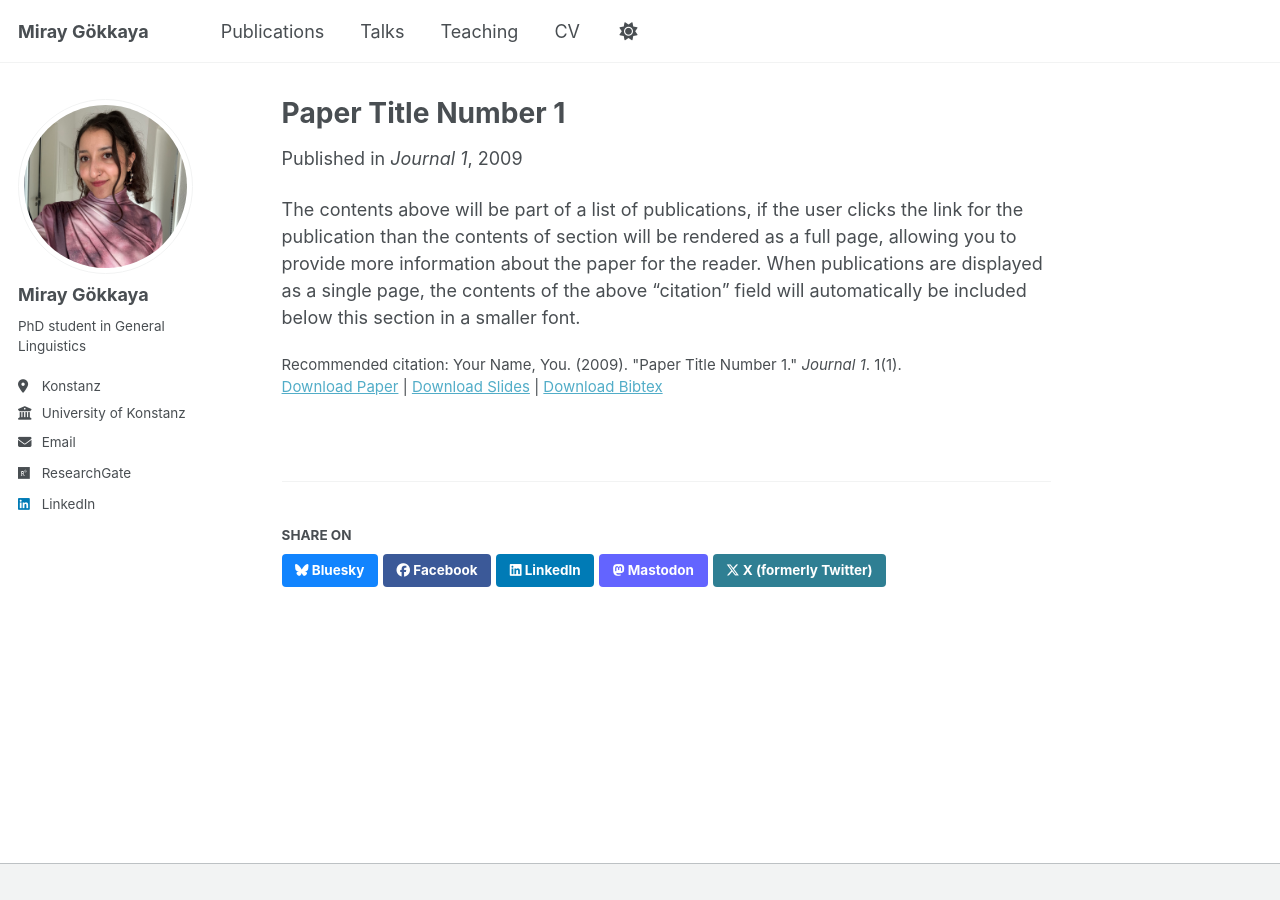
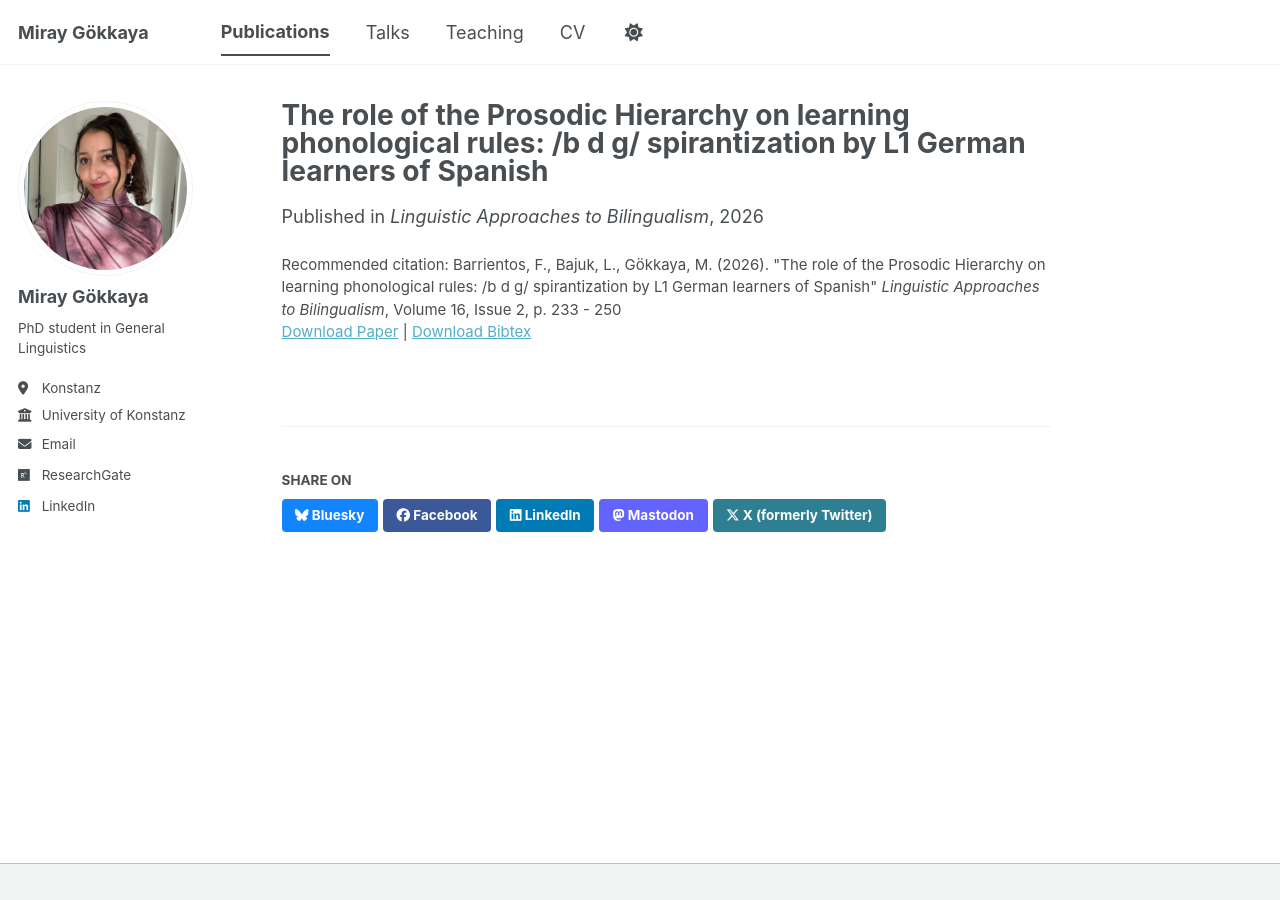
Before and after one commit to miraymania/miraygokkaya, a Jekyll site: the page built from _publications/2009-10-01-paper-title-number-1.md, in a window 1280 px wide. Built offline with Jekyll 4.4.1, drawn with Linux system fonts in a browser that asks for light colours; a style sheet for code colours, icons or effects is not loaded.

Commit message:
Update 2009-10-01-paper-title-number-1.md

```diff
--- a/_publications/2009-10-01-paper-title-number-1.md
+++ b/_publications/2009-10-01-paper-title-number-1.md
@@ -1,14 +1,10 @@
 ---
-title: "Paper Title Number 1"
+title: "The role of the Prosodic Hierarchy on learning phonological rules: /b d g/ spirantization by L1 German learners of Spanish"
 collection: publications
 category: manuscripts
-permalink: /publication/2009-10-01-paper-title-number-1
-excerpt: 'This paper is about the number 1. The number 2 is left for future work.'
-date: 2009-10-01
-venue: 'Journal 1'
-slidesurl: 'https://academicpages.github.io/files/slides1.pdf'
-paperurl: 'https://academicpages.github.io/files/paper1.pdf'
-bibtexurl: 'https://academicpages.github.io/files/bibtex1.bib'
-citation: 'Your Name, You. (2009). &quot;Paper Title Number 1.&quot; <i>Journal 1</i>. 1(1).'
+date: 2026-03-02
+venue: 'Linguistic Approaches to Bilingualism'
+paperurl: 'https://www.jbe-platform.com/content/journals/10.1075/lab.25030.bar'
+bibtexurl: 'https://miraymania.github.io/files/barrientosetal.bib'
+citation: 'Barrientos, F., Bajuk, L., Gökkaya, M. (2026). &quot;The role of the Prosodic Hierarchy on learning phonological rules: /b d g/ spirantization by L1 German learners of Spanish&quot; <i>Linguistic Approaches to Bilingualism</i>, Volume 16, Issue 2, p. 233 - 250'
 ---
-The contents above will be part of a list of publications, if the user clicks the link for the publication than the contents of section will be rendered as a full page, allowing you to provide more information about the paper for the reader. When publications are displayed as a single page, the contents of the above "citation" field will automatically be included below this section in a smaller font.
```
